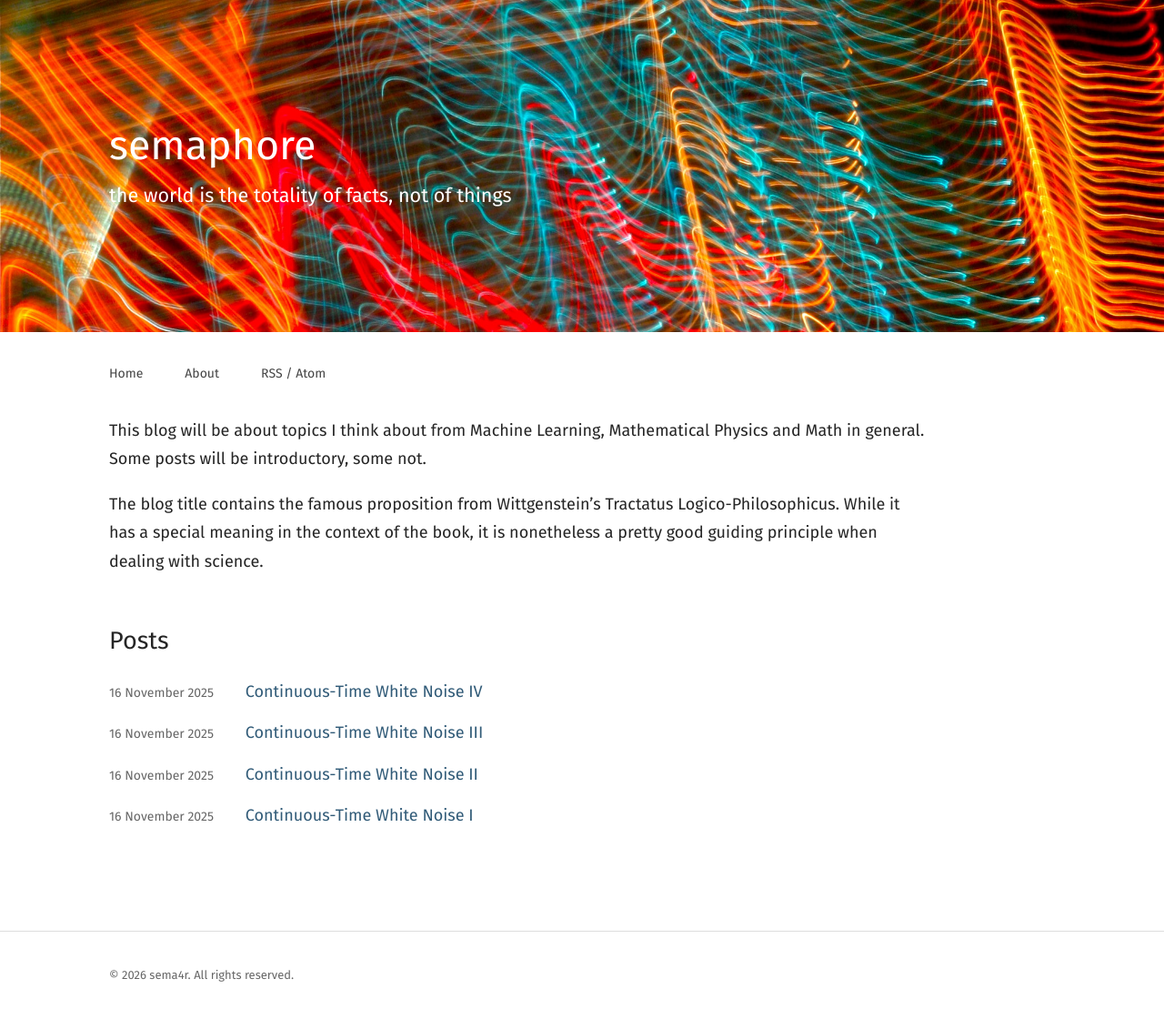
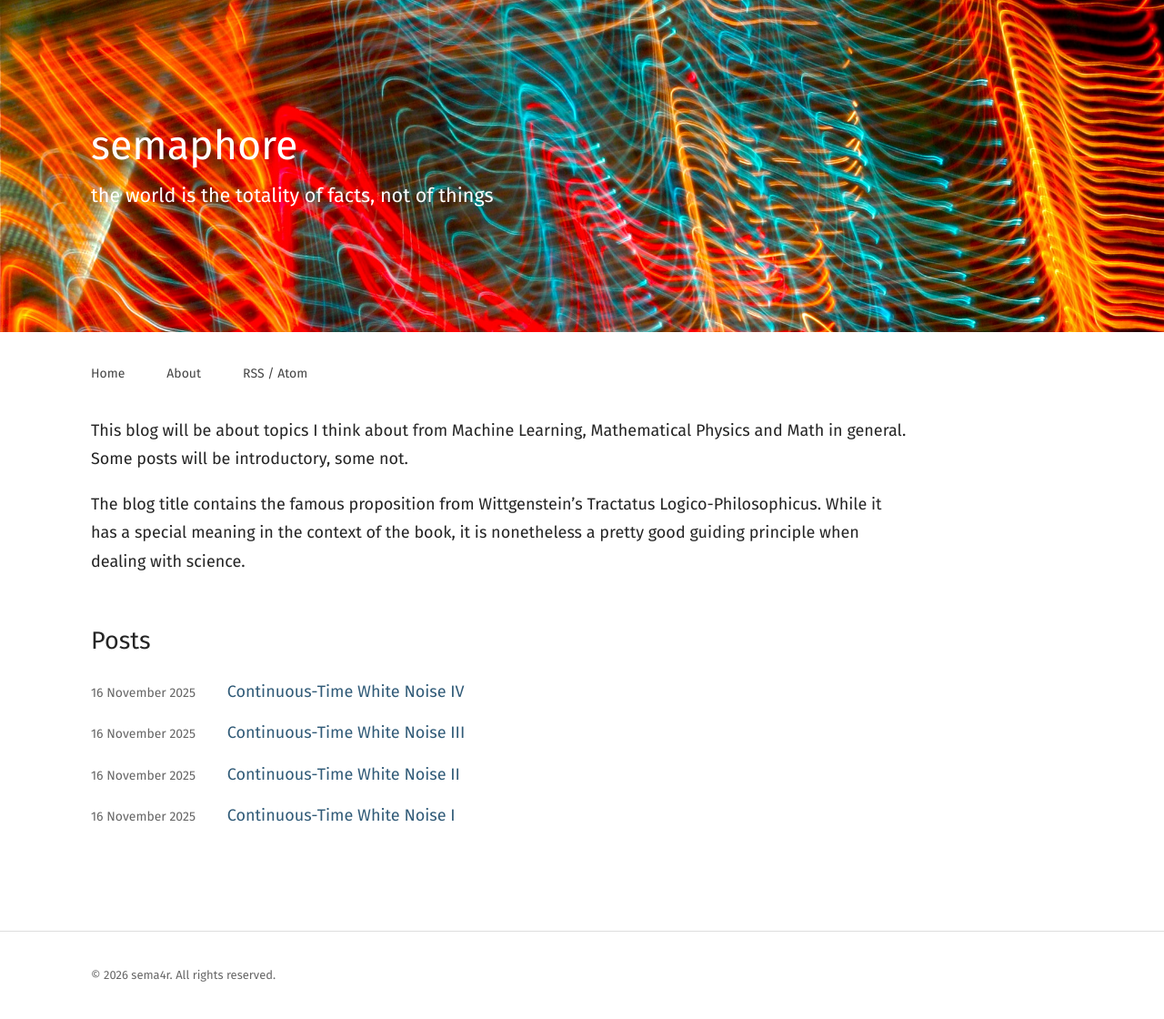
Before and after one commit to sema4r/sema4r.github.io, a Jekyll site: the page built from index.md, in a window 1280 px wide. Shown: the whole page at 91% size. Built offline with Jekyll 4.4.1, drawn with Linux system fonts in a browser that asks for light colours.

Commit message:
Update style.css

```diff
--- a/assets/css/style.css
+++ b/assets/css/style.css
@@ -22,7 +22,7 @@ body {
 
 .container {
   width: min(var(--content-width), calc(100% - 40px));
-  margin-left: max(20px, calc((100% - var(--content-width)) / 2 - 70px));
+  margin-left: max(20px, calc((100% - var(--content-width)) / 2 - 90px));
   margin-right: auto;
 }
 
@@ -40,7 +40,7 @@ body {
 
 .header-inner {
   width: min(var(--content-width), calc(100% - 40px));
-  margin-left: max(20px, calc((100% - var(--content-width)) / 2 - 70px));
+  margin-left: max(20px, calc((100% - var(--content-width)) / 2 - 90px));
   margin-right: auto;
   padding: 2rem 0;
 }
@@ -76,7 +76,7 @@ site-title:hover {
 /* Navigation */
 .site-nav {
   width: min(var(--content-width), calc(100% - 40px));
-  margin-left: max(20px, calc((100% - var(--content-width)) / 2 - 70px));
+  margin-left: max(20px, calc((100% - var(--content-width)) / 2 - 90px));
   margin-right: auto;
   padding: 1rem 0;
 }
```
